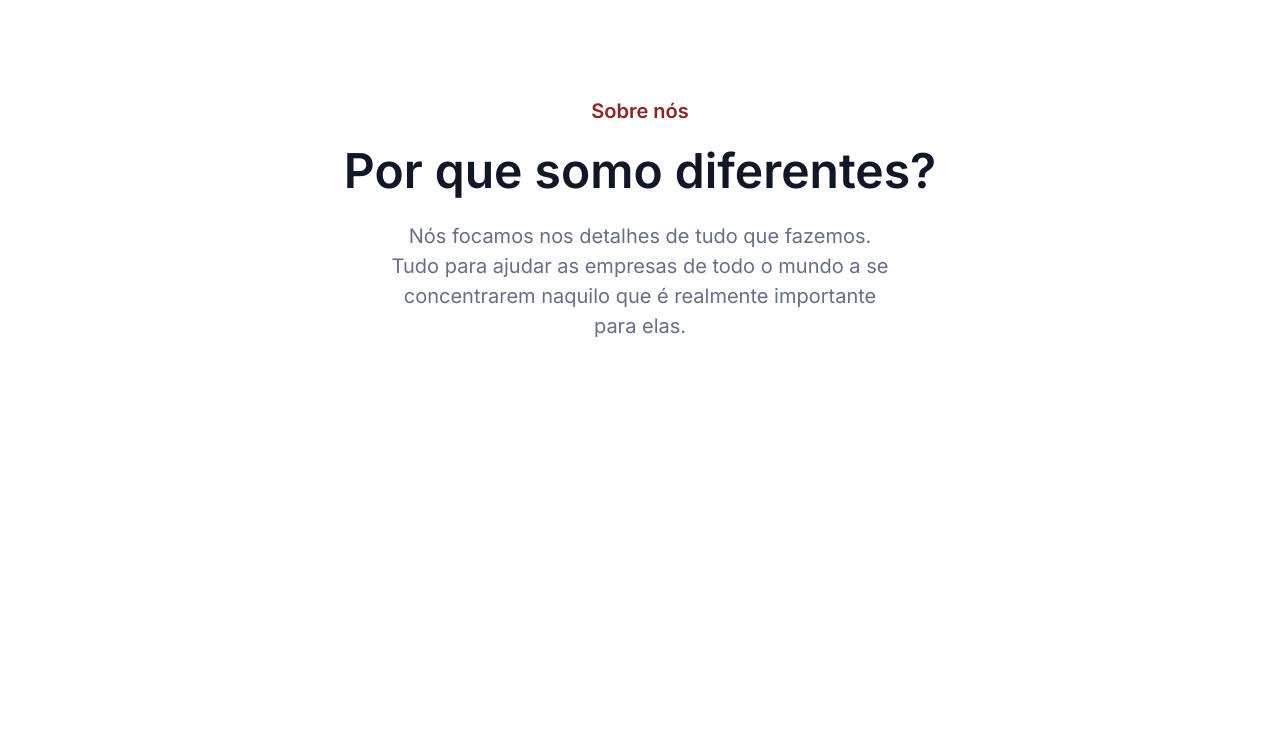
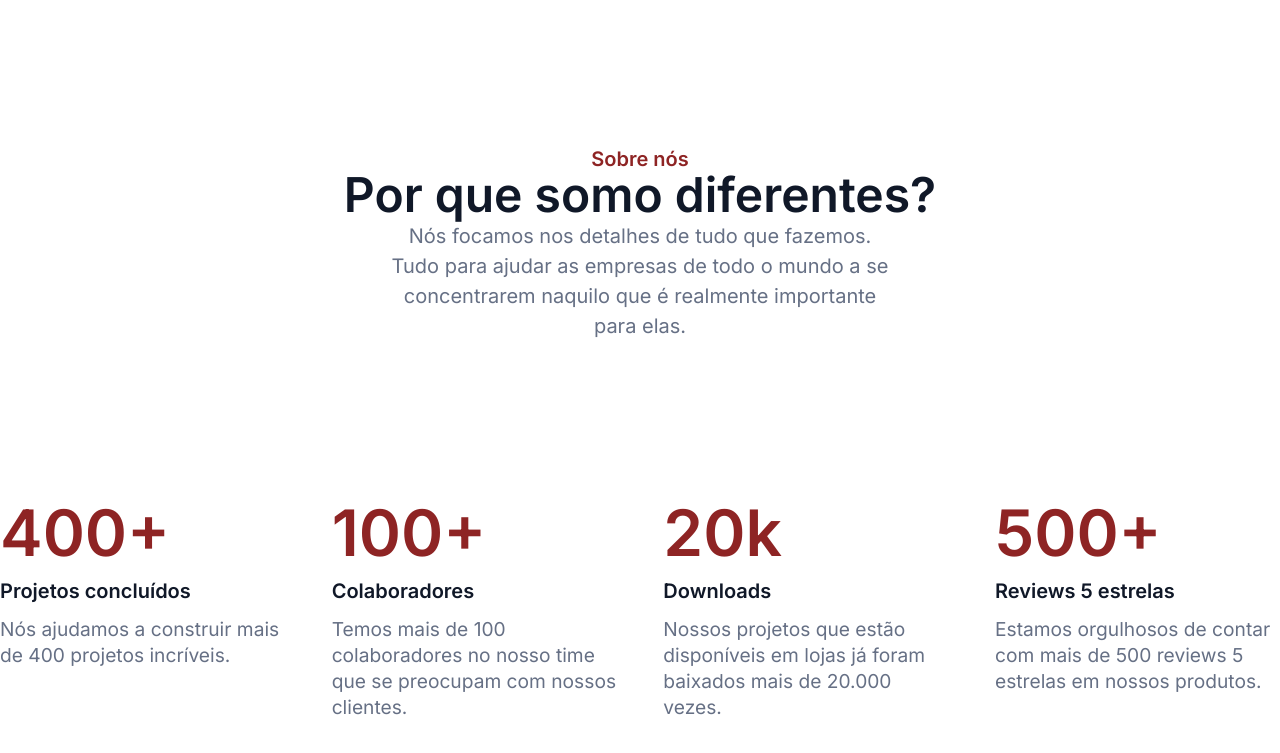
Before and after one commit to masthiago/7daysofcode-html-css, a plain HTML site: page index.html in a window 1280 px wide. Shown: the part 63-816 px from the top of the page. Drawn offline with nearby package versions, Linux system fonts and the light colour scheme.

Commit message:
day3 and day2 review

```diff
--- /dev/null
+++ b/css/metricas.css
@@ -0,0 +1,32 @@
+.metricas {
+    display: flex;
+    justify-content: space-between;
+    margin: 0 auto;
+    margin-bottom: 8rem;
+    width: 100%;
+    max-width: 1440px;
+}
+
+.metricas div {
+    max-width: 285px;
+    padding: 2rem 0;
+}
+
+.metricas h2 {
+    color: var(--clr-vermelho-escuro);
+    font-size: 4rem;
+    font-weight: 600;
+    margin-bottom: 1rem;
+}
+
+.metricas h3 {
+    color: var(--clr-cinza-escuro);
+    font-size: 1.25rem;
+    font-weight: 600;
+    margin-bottom: 1rem;
+}
+
+.metricas p {
+    font-size: 1.20rem;
+    line-height: 135%;
+}
--- a/css/navegacao.css
+++ b/css/navegacao.css
@@ -5,6 +5,7 @@
     max-width: 1440px;
     padding: 1.5rem 0;
     margin: 0 auto;
+    margin-bottom: 8rem;
 }
 
 .logo__imagem {
--- a/css/sobre.css
+++ b/css/sobre.css
@@ -1,31 +1,32 @@
 .sobre {
-    margin: 0 auto;
-    padding: 5rem 20rem;
-    max-width: 1440px;
-    height: 25rem;
-    width: 100%;
+    align-items: center;
     display: flex;
     flex-direction: column;
+    min-height: 12rem;
     justify-content: space-between;
-    align-items: center;
+    margin: 0 auto;
+    margin-bottom: 8rem;
+    max-width: 1440px;
+    padding: 0 20rem;
+    width: 100%;
 }
 
 .sobre h2 {
     color: var(--clr-vermelho-escuro);
+    font-size: 1.25rem;
     font-weight: 600;
-    font-size: 1.25rem;
 }
 
 .sobre h3 {
     color: var(--clr-cinza-escuro);
+    font-weight: 600;
     font-size: 3rem;
-    font-weight: 600;
 }
 
 .sobre p {
-    text-align: center;
+    font-size: 1.25rem;
     font-weight: 400;
-    font-size: 1.25rem;
     line-height: 150%;
     padding:0 10%;
+    text-align: center;
 }
--- a/index.html
+++ b/index.html
@@ -14,6 +14,7 @@
   <link rel="stylesheet" href="css/index.css">
   <link rel="stylesheet" href="css/navegacao.css">
   <link rel="stylesheet" href="css/sobre.css">
+  <link rel="stylesheet" href="css/metricas.css">
 
 </head>
 
@@ -44,4 +45,27 @@
     <p>Nós focamos nos detalhes de tudo que fazemos. Tudo para ajudar as empresas de todo o mundo a se concentrarem naquilo que é realmente importante para elas.</p>
   </section>
 
+  <section class="metricas">
+    <div>
+      <h2>400+</h2>
+      <h3>Projetos concluídos</h3>
+      <p>Nós ajudamos a construir mais de 400 projetos incríveis.</p>
+    </div>
+    <div>
+      <h2>100+</h2>
+      <h3>Colaboradores</h3>
+      <p>Temos mais de 100 colaboradores no nosso time que se preocupam com nossos clientes.</p>
+    </div>
+    <div>
+      <h2>20k</h2>
+      <h3>Downloads</h3>
+      <p>Nossos projetos que estão disponíveis em lojas já foram baixados mais de 20.000 vezes.</p>
+    </div>
+    <div>
+      <h2>500+</h2>
+      <h3>Reviews 5 estrelas</h3>
+      <p>Estamos orgulhosos de contar com mais de 500 reviews 5 estrelas em nossos produtos.</p>
+    </div>
+  </section>
+
 </body>
```
